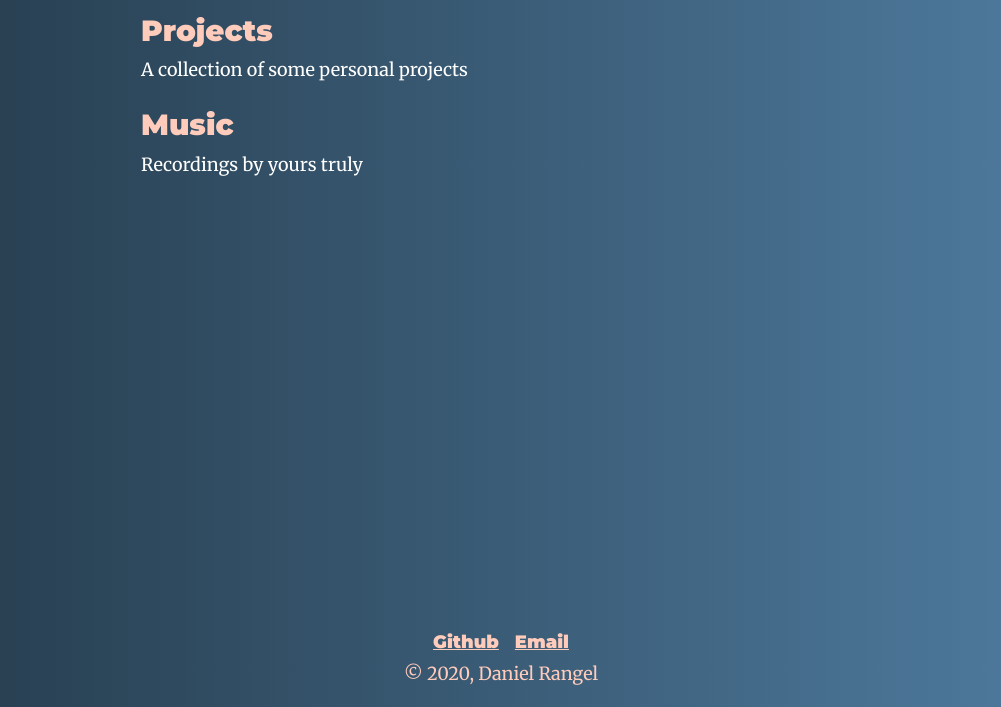
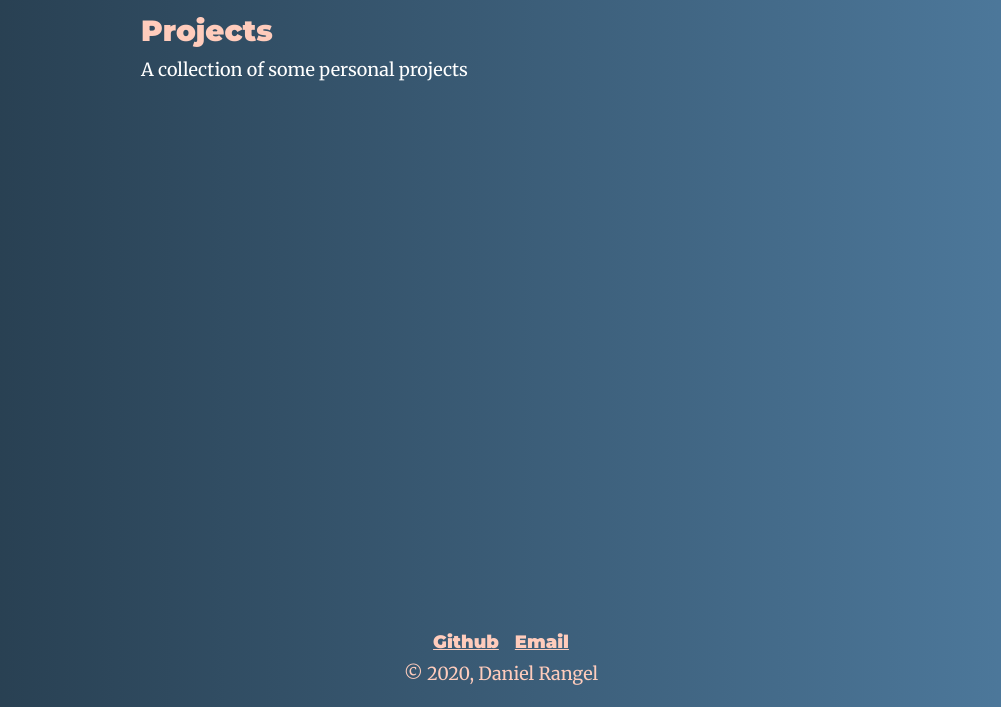
Before and after one commit to danny-rangel/danielrangel.io, a Gatsby site: page / in a window 1280 px wide. Shown: the part 93-800 px from the top of the page, without its empty margins (139-1140 px from the left). Built offline with nearby package versions, Linux system fonts and the light colour scheme; Gatsby itself is replaced by a stand-in of ours.

Commit message:
removed music link

```diff
--- a/src/pages/index.js
+++ b/src/pages/index.js
@@ -13,12 +13,6 @@ const IndexPage = () => (
       </Link>
     </h2>
     <p> A collection of some personal projects</p>
-    <h2 style={{ margin: "0 0 10px" }}>
-      <Link to="/music" style={{ textDecoration: "none", color: "#FFCCBC" }}>
-        Music
-      </Link>
-    </h2>
-    <p>Recordings by yours truly</p>
   </Layout>
 )
 
```
